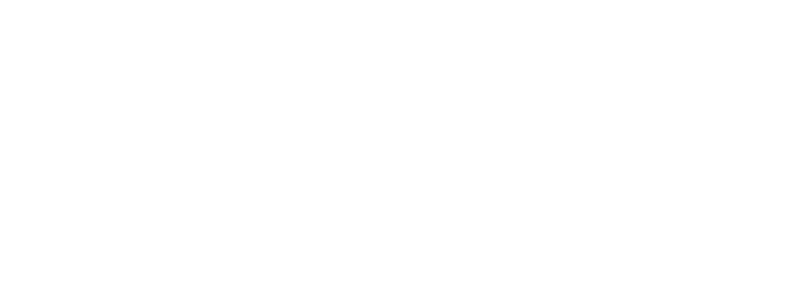
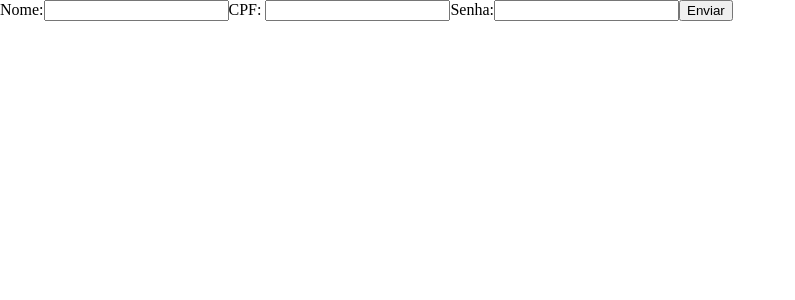
Before and after one commit to GiseleViedenhelfen/chat_socket.io, a React (Create React App) app in the folder frontend/: page /Register in a window 1280 px wide. Before the commit this address had no page. Shown: the top 300 px of the page, without its empty margins (0-795 px from the left). Built offline with nearby package versions, Linux system fonts and the light colour scheme.

Commit message:
adiciona registro de usuário pelo frontend

```diff
--- a/frontend/src/App.js
+++ b/frontend/src/App.js
@@ -3,6 +3,7 @@ import Login from "./pages/Login";
 import Homepage from "./pages/Home";
 import ChatProvider from "./context/chatProvider";
 import ChatBody from "./components/ChatBody";
+import Register from "./pages/Register";
 
 function App() {
   return (
@@ -12,6 +13,7 @@ function App() {
           <Route exact path="/" element={<Login />} />
           <Route exact path="/home" element={<Homepage />} />
           <Route exact path="/home/:id" element={<ChatBody />} />
+          <Route exact path="/Register" element={<Register />}/>
         </Routes>
       </BrowserRouter>
 
--- a/frontend/src/api/user.js
+++ b/frontend/src/api/user.js
@@ -16,3 +16,9 @@ export async function login(CPF, password) {
     .catch((error) => error.response.data);
   return response;
 }
+export async function CreateUser(name, CPF, password) {
+  const response = await axios
+  .post(baseUrl, {name, CPF, password})
+  .then((response) => response.data)
+  .catch((error) => error.response.data);
+}
--- a/frontend/src/components/ChatBody.jsx
+++ b/frontend/src/components/ChatBody.jsx
@@ -1,86 +1,100 @@
-import React, {useCallback, useContext, useEffect, useRef, useState} from 'react';
+import React, {
+  useCallback,
+  useContext,
+  useEffect,
+  useRef,
+  useState,
+} from "react";
 import ChatContext from "../context/chatContext";
-import ChatHeader from './ChatHeader';
-import ChatFooter from './ChatFooter';
-import OnlineUsers from './OnlineUsers';
-import { getMsgs, registerMsg } from '../localStorage/utils';
+import ChatHeader from "./ChatHeader";
+import ChatFooter from "./ChatFooter";
+import OnlineUsers from "./OnlineUsers";
+import { getMsgs, registerMsg } from "../localStorage/utils";
 
 const ChatBody = () => {
-  const {avaibleRooms, setChat, roomID,socket, selectedUser, chat } = useContext(ChatContext);
+  const { avaibleRooms, setChat, roomID, socket, selectedUser, chat } =
+    useContext(ChatContext);
   const [currentRoom, setCurrentRoom] = useState(null);
-  const [messages, setMessages] = useState({})
+  const [messages, setMessages] = useState({});
   const [on, setOn] = useState(false);
   const currentPath = window.location.pathname;
 
   useEffect(() => {
     if (currentPath) {
-      const room =  currentPath.split('/')[currentPath.split('/').length - 1];
-      const backupMsgs = getMsgs()
-      setMessages(backupMsgs)
+      const room = currentPath.split("/")[currentPath.split("/").length - 1];
+      const backupMsgs = getMsgs();
+      // setMessages(backupMsgs)
       if (room in backupMsgs) {
-        setChat(backupMsgs[room])
+        setChat(backupMsgs[room]);
       } else {
-        backupMsgs[room] = []
-        console.log(backupMsgs)
-        setChat(backupMsgs[room])
+        backupMsgs[room] = [];
+        console.log(backupMsgs);
+        setChat(backupMsgs[room]);
       }
-
     }
-  },[currentPath, setChat])
-
+    return () => {
+      setChat([]);
+      if (socket) {
+        socket.disconnect();
+      }
+    };
+  }, [currentPath]);
 
   useEffect(() => {
-
-    const room =  currentPath.split('/')[currentPath.split('/').length - 1];
+    const room = currentPath.split("/")[currentPath.split("/").length - 1];
     setCurrentRoom(room);
     if (socket) {
       if (!on) {
-        setOn(true)
-        socket.on('dataMessage',(data) =>{
-          const messages = getMsgs()
+        setOn(true);
+        socket.on("dataMessage", (data) => {
+          const messages = getMsgs();
           console.log(messages);
           if (messages[room]) {
-            const updatedChat = messages[room]
+            const updatedChat = messages[room];
             console.log(updatedChat);
-            setChat([...updatedChat, `${data.from}: ${data.content}`])
-            registerMsg(`${data.from}: ${data.content}`, data.room)
-            console.log('111')
+            setChat([...updatedChat, `${data.from}: ${data.content}`]);
+            registerMsg(`${data.from}: ${data.content}`, data.room);
+            console.log("111");
           } else {
-            messages[room] = []
-            setChat([`${data.from}: ${data.content}`])
-            registerMsg(`${data.from}: ${data.content}`, data.room)
+            messages[room] = [];
+            setChat([`${data.from}: ${data.content}`]);
+            registerMsg(`${data.from}: ${data.content}`, data.room);
           }
-      })
-      socket.on('receivedMessage', (data) => {
-        const messages = getMsgs()
+        });
+        socket.on("receivedMessage", (data) => {
+          const messages = getMsgs();
           console.log(messages);
           if (messages[room]) {
-          const updatedChat = messages[room]
-          setChat([...updatedChat, `${data.from}: ${data.content}`])
-          registerMsg(`${data.from}: ${data.content}`, data.room)
-          console.log('222')
+            const updatedChat = messages[room];
+            setChat([...updatedChat, `${data.from}: ${data.content}`]);
+            registerMsg(`${data.from}: ${data.content}`, data.room);
+            console.log("222");
           } else {
-          messages[room] = []
-          setChat([`${data.from}: ${data.content}`])
-          registerMsg(`${data.from}: ${data.content}`, data.room)
+            messages[room] = [];
+            setChat([`${data.from}: ${data.content}`]);
+            registerMsg(`${data.from}: ${data.content}`, data.room);
           }
-      } )
+        });
       }
     }
+    return () => {
+      setChat([]);
+      if (socket) {
+        socket.disconnect();
+      }
+    };
+  }, [on, socket, setChat]);
 
-
-  }, [on, socket, chat, setChat])
-
-
-
-return(
+  return (
     <div className="chat">
       <OnlineUsers />
       <div className="chat__main">
         <ChatHeader />
         {/* {filteredChat.length > 0 && filteredChat.map((message) => <p>{message}</p>)} */}
         <div>corpo</div>
-    {chat.map((msg) => <div>{msg}</div>)}
+        {chat.map((msg) => (
+          <div>{msg}</div>
+        ))}
         <ChatFooter />
         {/* {console.log('mensagem recebida', receivedmMessages)} */}
         {/* {chat.length > 0 && chat.map((message) => <p className='received__message'>{`${selectedUser?.name}: ${message}`}</p>)} */}
@@ -88,7 +102,7 @@ return(
         {/* {chat.length > 0 && chat.map((message) => <p className='sented__message'>{`you: ${message}`}</p>)} */}
       </div>
     </div>
-)
-}
+  );
+};
 
 export default ChatBody;
--- a/frontend/src/components/ChatFooter.jsx
+++ b/frontend/src/components/ChatFooter.jsx
@@ -8,7 +8,6 @@ const ChatFooter = () => {
 
   const handleSendMessage = () => {
     if(message.trim() && socket) {
-      // registerMsg(`${currentUser.username}: ${message}`, roomID)
     socket.emit('message', {
       room: roomID,
       content: message,
--- a/frontend/src/pages/Home.jsx
+++ b/frontend/src/pages/Home.jsx
@@ -1,14 +1,16 @@
 import React, { useContext, useEffect, useState } from "react";
 import OnlineUsers from "../components/OnlineUsers";
+import { useNavigate } from "react-router-dom";
 import ChatBody from "../components/ChatBody";
 import socketIO from "socket.io-client";
 import ChatContext from "../context/chatContext";
 import "./Home.css";
 
 const Homepage = () => {
-  const { setSocket } = useContext(ChatContext)
+  const {currentUser, setSocket } = useContext(ChatContext)
   const [token, setToken] = useState("");
   const [user, setUser] = useState('');
+  const navigate = useNavigate();
   const connectToSocket = () => {
     const connectSocket = socketIO.connect("http://localhost:3001", {
       query: { token: token, userName: user },
@@ -17,6 +19,10 @@ const Homepage = () => {
   };
 
   useEffect(() => {
+    if (currentUser === null) {
+      navigate('/')
+    }
+    else {
       if (!token) {
         const getToken = JSON.parse(localStorage.getItem("userName"));
         setToken(getToken.token);
@@ -24,7 +30,8 @@ const Homepage = () => {
       } else {
         connectToSocket();
       }
-  }, [token]);
+    }
+  }, [token, currentUser]);
 
   return (
     <div className="chat">
--- a/frontend/src/pages/Login.jsx
+++ b/frontend/src/pages/Login.jsx
@@ -6,7 +6,7 @@ import ChatContext from "../context/chatContext";
 const Login = () => {
   const [CPF, setCPF] = useState("");
   const [password, setPassword] = useState("");
-  const {setCurrentUser} = useContext(ChatContext)
+  const { setCurrentUser } = useContext(ChatContext)
   const [userNotFound, setUserNotFound] = useState(false);
   const navigate = useNavigate();
 
@@ -21,6 +21,7 @@ const Login = () => {
       navigate("/home");
     }
   };
+
   return (
     <div>
       <form>
@@ -39,6 +40,7 @@ const Login = () => {
         <button type="button" onClick={handleClick}>
           login
         </button>
+        <button type="button">cadastro</button>
       </form>
       {userNotFound && (
         <div>
--- /dev/null
+++ b/frontend/src/pages/Register.jsx
@@ -0,0 +1,38 @@
+import React, { useState } from "react";
+import { CreateUser } from "../api/user";
+const Register = () => {
+  const [name, setName] = useState('')
+  const [ CPF, setCPF] = useState('')
+  const [password, setPassword] = useState('')
+  const handleClick = async () => {
+    console.log(name, CPF, password);
+    await CreateUser(name, CPF, password)
+  }
+return (
+  <div>
+    <form>
+      <label htmlFor="register-name-input">Nome:</label>
+      <input
+        id="register-name-input"
+        type="text"
+        onChange={({target}) => {setName(target.value)}}/>
+      <label htmlFor="register-cpf-input">CPF: </label>
+      <input
+        id="register-cpf-input"
+        type="text"
+        onChange={({target}) => {setCPF(target.value)}}/>
+      <label htmlFor="register-password-input">Senha:</label>
+      <input
+        type="password"
+        onChange={({target}) => { setPassword(target.value)}}
+      />
+      <button
+        type="button"
+        onClick={handleClick}
+      >Enviar</button>
+    </form>
+  </div>
+)
+}
+
+export default Register;
```
Also changed, not shown: 1 other file (tests, documents, lock files or other folders). Lines whose indentation alone changed are shown as unchanged.
